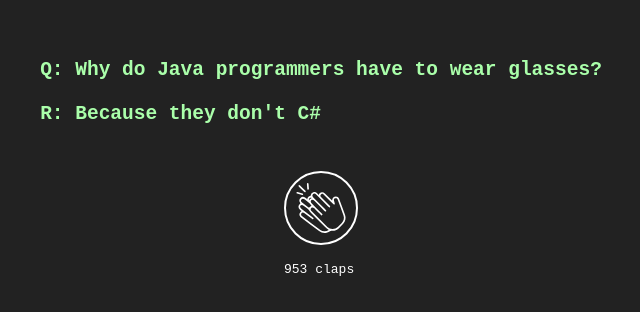
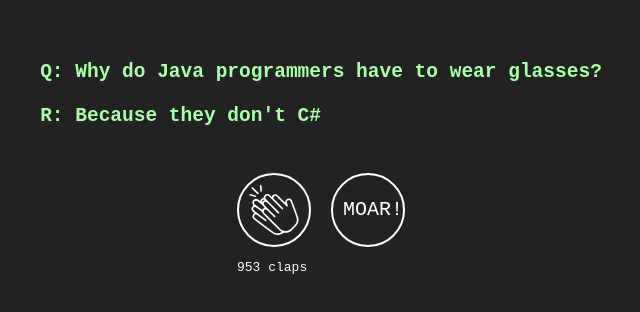
Before and after one commit to carlosbaraza/dev-jokes, a React (Create React App) app: page / in a window 1280 px wide. Shown: the part 234-546 px from the top of the page, without its empty margins (319-959 px from the left). Built offline with nearby package versions, Linux system fonts and the light colour scheme.

Commit message:
Add MOAR! button

```diff
--- a/src/App.css
+++ b/src/App.css
@@ -8,6 +8,10 @@
   color: #aaffaa;
   background: #222;
   font-family: monospace;
+}
+
+.App h2 {
+  white-space: pre;
 }
 
 .App h2:after {
@@ -27,12 +31,21 @@
   }
 }
 
-.App .claps {
+.App .controls {
+  display: flex;
+  flex-direction: row;
+  align-content: center;
+  justify-content: center;
+  margin-top: 30px;
   color: white;
-  margin-top: 30px;
 }
 
-.App .claps__ClapIcon {
+.App .moar {
+  font-size: 20px;
+  margin-left: 20px;
+}
+
+.App .controls__button {
   border: 2px solid white;
   border-radius: 50%;
   padding: 10px;
@@ -40,9 +53,14 @@
   fill: white;
   width: 50px;
   height: 50px;
+  color: white;
+  display: flex;
+  align-content: center;
+  justify-content: center;
+  flex-direction: column;
 }
 
-.App .claps__ClapIcon:hover {
+.App .controls__button:hover {
   opacity: 0.8;
   cursor: pointer;
 }
--- a/src/App.js
+++ b/src/App.js
@@ -1,15 +1,32 @@
 import React, { Component } from "react";
 import logo from "./logo.svg";
 import "./App.css";
-import jokes from "./jokes.json";
 import { ClapIcon } from "./clap-icon";
-
-const sortedJokes = jokes.sort((j1, j2) => (j1.claps < j2.claps ? 1 : -1));
-
-const joke = sortedJokes[0];
+import { fetchJoke } from "./services/jokes";
 
 class App extends Component {
+  constructor(props) {
+    super(props);
+    this.state = {
+      joke: fetchJoke(0),
+      jokeIndex: 0
+    };
+  }
+
+  nextJoke = () => {
+    const joke = fetchJoke(this.state.jokeIndex + 1);
+
+    if (joke) {
+      this.setState({
+        joke,
+        jokeIndex: this.state.jokeIndex + 1
+      });
+    }
+  };
+
   render() {
+    const { joke } = this.state;
+
     return (
       <div className="App">
         <h2
@@ -17,9 +34,15 @@
             __html: joke.body
           }}
         />
-        <div className="claps">
-          <ClapIcon className="claps__ClapIcon" />
-          <p>{joke.claps} claps</p>
+        <div className="controls">
+          <div className="claps">
+            <ClapIcon className="claps__ClapIcon controls__button" />
+            <p>{joke.claps} claps</p>
+          </div>
+
+          <div className="moar controls__button" onClick={this.nextJoke}>
+            MOAR!
+          </div>
         </div>
       </div>
     );
--- /dev/null
+++ b/src/services/jokes.js
@@ -0,0 +1,6 @@
+import jokes from "./jokes.json";
+const sortedJokes = jokes.sort((j1, j2) => (j1.claps < j2.claps ? 1 : -1));
+
+export function fetchJoke(index) {
+  return sortedJokes[index];
+}
--- a/src/jokes.json
+++ b/src/services/jokes.json
@@ -5,12 +5,12 @@
     "claps": 128
   },
   {
-    "body": "Hide an seek champion... ; ...since 1958",
+    "body": "Hide an seek champion...<br><br>;<br><br>...since 1958",
     "createdAt": "2018-01-19T17:58:07.039Z",
     "claps": 119
   },
   {
-    "body": "Programmer (noun.)\nA machine that turns coffee into code",
+    "body": "Programmer (noun.)<br><br>A machine that turns coffee into code",
     "createdAt": "2018-01-21T17:58:07.039Z",
     "claps": 827
   },
@@ -23,7 +23,7 @@
   {
     "body": "Q: What do you call a programmer from Finland?<br><br>R: Nerdic",
     "createdAt": "2018-01-27T17:58:07.039Z",
-    "claps": 463
+    "claps": 932
   },
   {
     "body":
@@ -50,25 +50,25 @@
   },
   {
     "body":
-      "A foo walks into a bar, takes a look around and says \"Hello World!\"",
+      "A foo walks into a bar,<br><br>takes a look around and says \"Hello World!\"",
     "createdAt": "2018-01-25T17:58:07.039Z",
     "claps": 647
   },
   {
     "body":
-      "A programmer had a problem.<br>He decided to use Java.<br>Now he has a ProblemFactory.",
+      "A programmer had a problem.<br><br>He decided to use Java.<br><br>Now he has a ProblemFactory.",
     "createdAt": "2018-01-23T17:58:07.039Z",
     "claps": 378
   },
   {
     "body":
-      "3 SQL databases walked into a NoSQL bar.<br>A little while after... they walked out.<br>Because they could not find a table.",
+      "3 SQL databases walked into a NoSQL bar.<br><br>A little while after... they walked out.<br><br>Because they could not find a table.",
     "createdAt": "2018-01-26T17:58:07.039Z",
     "claps": 387
   },
   {
     "body":
-      "A SQL query walks into a bar, walks up to two tables and asks...<br>\"Can I join you?\"",
+      "A SQL query walks into a bar,<br><br>walks up to two tables and asks...<br><br>\"Can I join you?\"",
     "createdAt": "2018-01-12T17:58:07.039Z",
     "claps": 572
   },
@@ -81,7 +81,7 @@
   {
     "body": "[\"hip\", \"hip\"]",
     "createdAt": "2018-01-15T17:58:07.039Z",
-    "claps": 746
+    "claps": 946
   },
   {
     "body": "#wife {<br>  right: 100%;<br>  margin: 0;<br>}",
```
